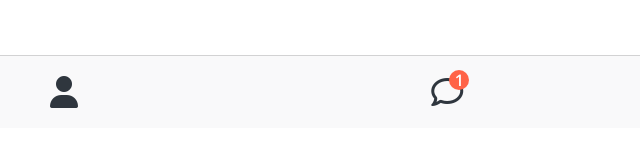
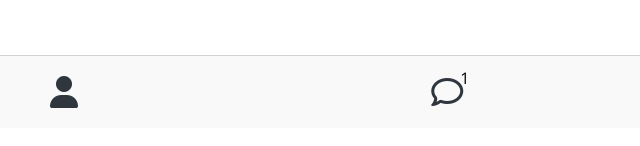
Before and after one commit to Edan98/kokoa-clone-2020, a plain HTML site: page friends.html in a window 1280 px wide. Shown: the part 672-818 px from the top of the page, 0-640 px from the left. Drawn offline with nearby package versions, Linux system fonts and the light colour scheme.

Commit message:
Update nav-bar.css

```diff
--- a/css/components/nav-bar.css
+++ b/css/components/nav-bar.css
@@ -19,15 +19,6 @@
   position: relative;
 }
 .nav__notification {
-  background-color: tomato;
-  width: 20px;
-  height: 20px;
-  border-radius: 50%;
-  display: flex;
-  justify-content: center;
-  align-items: center;
-  font-weight: 600;
-  color: white;
   position: absolute;
   right: -6px;
   top: -6px;
```
